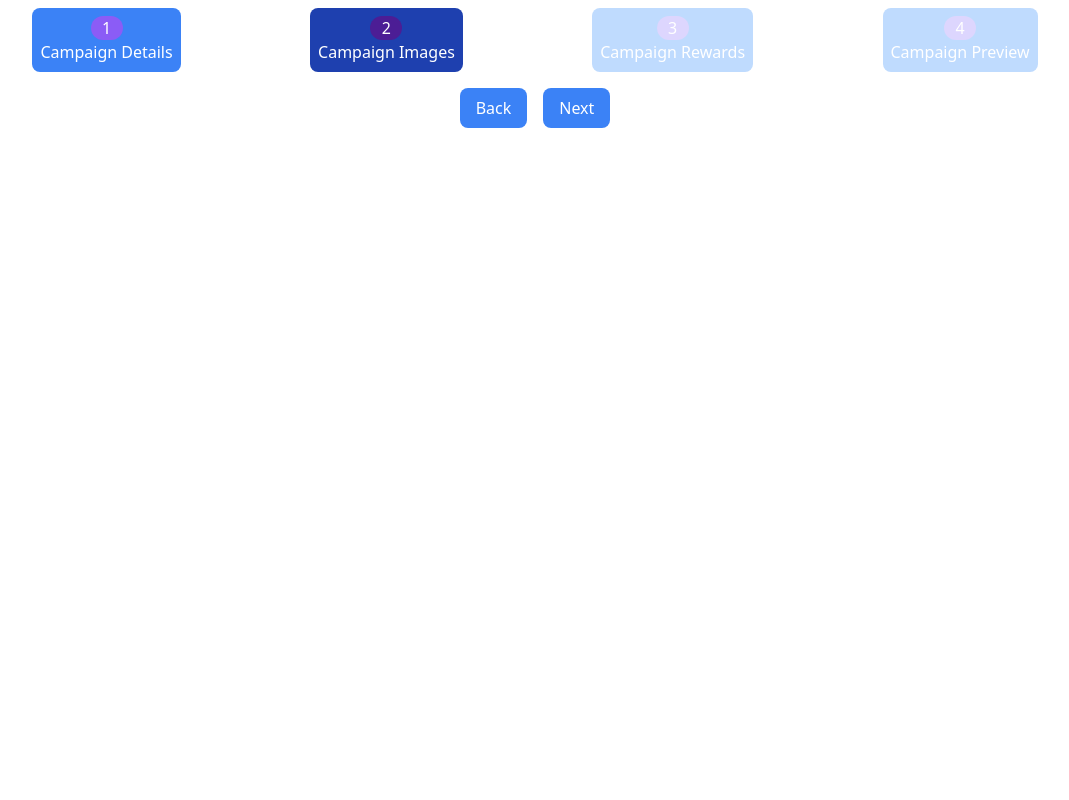
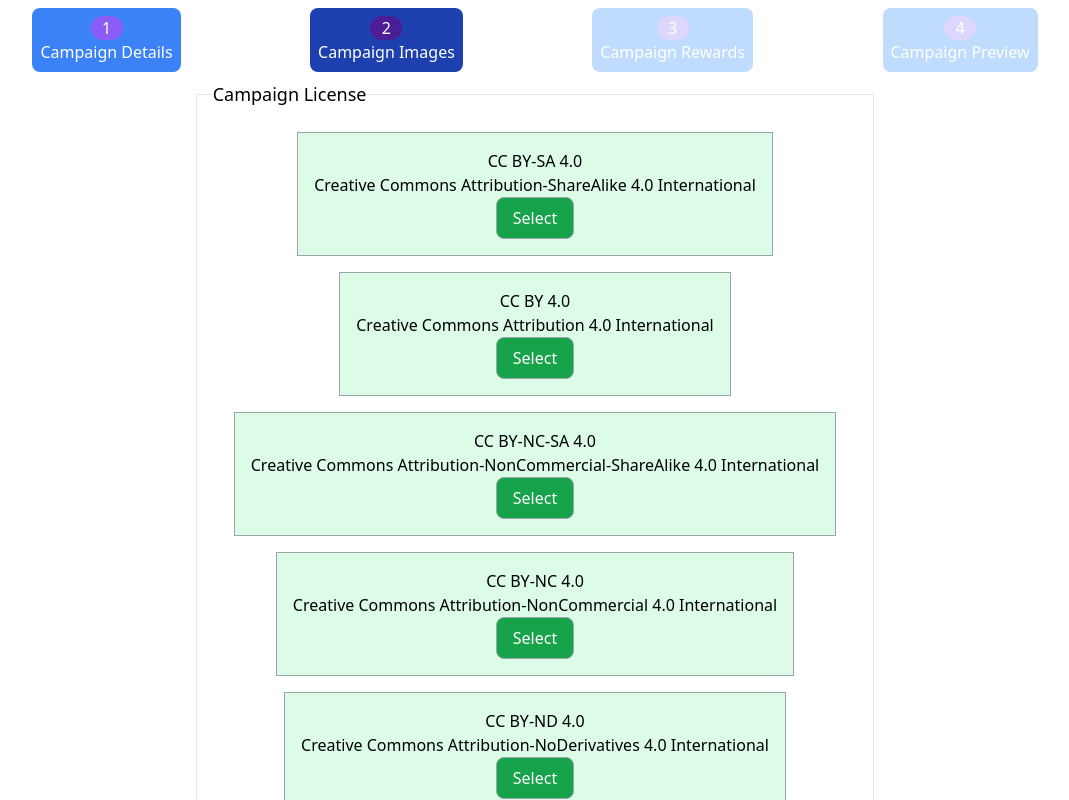
Before and after one commit to nokibsarkar/bot-commons-wizard, a React (Create React App) app in the folder frontend/: page / in a window 1280 px wide. Both pictures are taken after a click on the button "Next". Shown: the top 800 px of the page, without its empty margins (105-1174 px from the left). Built offline with nearby package versions, Linux system fonts and the light colour scheme.

Commit message:
Added license

```diff
--- a/frontend/src/Components/WizardBuilder/ImageSearcher.jsx
+++ b/frontend/src/Components/WizardBuilder/ImageSearcher.jsx
@@ -34,11 +34,7 @@ const ImageSearcher = ({ setImageURL, defaultImageURL, fieldName = "Select Image
         }
     }, [imageURL, defaultImageURL, previewRef]);
     return (
-        <fieldset className="flex flex-col items-center border-solid border-gray-600 p-5" style={
-            {
-                borderWidth: "1px",
-            }
-        }>
+        <fieldset className="flex flex-col items-center border-solid border border-gray-600 p-5">
             <legend className="text-lg">{fieldName}</legend>
             <img ref={previewRef} src={absoluteImageURL} alt="Campaign Image" className="w-44 h-auto" />
             <div className="flex flex-row justify-center items-center">
--- a/frontend/src/Components/WizardBuilder/License.jsx
+++ b/frontend/src/Components/WizardBuilder/License.jsx
@@ -0,0 +1,53 @@
+const CampaignLicense = ({ state, dispatch }) => {
+    return <fieldset className="flex flex-col justify-center items-center border p-4">
+        <legend className="text-lg">Campaign License</legend>
+        <div className="flex flex-col justify-center items-center">
+            {state?.licenses?.map((license, i) => {
+                const bgColor = license.selected ? "bg-green-500" : "bg-green-100";
+                const textColor = license.selected ? "text-white" : "text-black";
+                const buttonBgColor = license.selected ? "bg-red-600" : "bg-green-600";
+                const buttonTextColor = license.selected ? "text-white" : "text-black";
+                const toggleSelection = () => {
+                    license.selected = !license.selected;
+                    dispatch({ type: "licenses", payload: [...state.licenses] })
+                }
+                return (
+                    <div key={i} onClick={toggleSelection} className={`${bgColor} cursor-pointer border border-gray-400 m-2 p-4 w-30 h-50 flex flex-col justify-center items-center`}>
+                        <span className="text-black">{license.code}</span>
+                        <span>{license.name}</span>
+                        <button type="button" className={` ${buttonBgColor} text-white border w-fit border-gray-400 rounded-lg px-4 py-2 m-0`} >
+                            {license.selected ? "Unselect" : "Select"}
+                            </button>
+                    </div>
+                )
+            })}
+            <button
+                type="button" className="border w-1/2 border-gray-400 rounded-lg px-4 py-2 m-0"
+            onClick={() => dispatch({ type: "licenseCustom", payload: !state.licenseCustom })}>
+                {state.licenseCustom ? "Allow Only Standard License" : "Include Custom License"}
+                </button>
+
+            {state?.licenseCustom && <fieldset className="border border-gray-500">
+                <legend>Custom License</legend>
+                <input
+                    className="border border-gray-400 rounded-lg px-4 py-2 m-2"
+                    type="text"
+                    placeholder="License Name"
+                    value={state.licenseName}
+                    onChange={(e) => dispatch({ type: "licenseName", payload: e.target.value })}
+                />
+                <input
+                    className="border border-gray-400 rounded-lg px-4 py-2 m-2"
+                    type="text"
+                    placeholder="License Template"
+                    value={state.licenseURL}
+                    onChange={(e) => dispatch({ type: "licenseURL", payload: e.target.value })}
+                />
+            </fieldset>
+            }
+        </div>
+
+        <button type="button" className="border w-fit border-gray-400 rounded-lg px-4 py-2 m-0" onClick={() => dispatch({ type: "step", payload: 2 })}>Next</button>
+    </fieldset>
+}
+export default CampaignLicense;
--- a/frontend/src/Components/WizardBuilder/index.jsx
+++ b/frontend/src/Components/WizardBuilder/index.jsx
@@ -1,44 +1,120 @@
 import { useReducer, useState } from "react";
 import CampaignDetails from "./Details";
+import CampaignLicense from "./License";
+const initialState = {
+    step: 0,
+    name: "Campaign Name",
+    description: "Campaign Description",
+    startDate: "",
+    endDate: "",
+    image: "https://via.placeholder.com/220x220",
+    banner: "https://via.placeholder.com/220x220",
+    tutorialFile: "",
+    tutorialLink: "",
+    licenseOnlyAuthor: false,
+    licenseCustom: true,
+    licenses: [
+        {
+            name: "Creative Commons Attribution-ShareAlike 4.0 International",
+            link: "https://creativecommons.org/licenses/by-sa/4.0/",
+            code: "CC BY-SA 4.0",
+            selected: false,
+        },
+        {
+            name: "Creative Commons Attribution 4.0 International",
+            link: "https://creativecommons.org/licenses/by/4.0/",
+            code: "CC BY 4.0",
+            selected: false,
+        },
+        {
+            name: "Creative Commons Attribution-NonCommercial-ShareAlike 4.0 International",
+            link: "https://creativecommons.org/licenses/by-nc-sa/4.0/",
+            code: "CC BY-NC-SA 4.0",
+            selected: false,
+        },
+        {
+            name: "Creative Commons Attribution-NonCommercial 4.0 International",
+            link: "https://creativecommons.org/licenses/by-nc/4.0/",
+            code: "CC BY-NC 4.0",
+            selected: false,
+        },
+        {
+            name: "Creative Commons Attribution-NoDerivatives 4.0 International",
+            link: "https://creativecommons.org/licenses/by-nd/4.0/",
+            code: "CC BY-ND 4.0",
+            selected: false,
+        },
+        {
+            name: "Creative Commons Attribution-NonCommercial-NoDerivatives 4.0 International",
+            link: "https://creativecommons.org/licenses/by-nc-nd/4.0/",
+            code: "CC BY-NC-ND 4.0",
+            selected: false,
+        },
+        {
+            name: "Creative Commons Zero v1.0 Universal",
+            link: "https://creativecommons.org/publicdomain/zero/1.0/",
+            code: "CC0 1.0",
+            selected: false,
+        }
+    ],
+    categories: [
+        "Category:Images published using Campaign Wizards created with the Korikath Campaign Wizard Builder",
+    ]
+
+}
 const reducer = (state, action) => {
     switch (action.type) {
         case "name":
             return { ...state, name: action.payload };
         case "description":
             return { ...state, description: action.payload };
+        case "startDate":
+            return { ...state, startDate: action.payload };
         case "endDate":
             return { ...state, endDate: action.payload };
         case "image":
             return { ...state, image: action.payload };
-        case "reward":
-            return { ...state, reward: action.payload };
-        case "rewardDescription":
-            return { ...state, rewardDescription: action.payload };
+        case "banner":
+            return { ...state, banner: action.payload };
+        case "tutorialFile":
+            return { ...state, tutorialFile: action.payload };
+        case "tutorialLink":
+            return { ...state, tutorialLink: action.payload };
+        case "licenseOnlyAuthor":
+            return { ...state, licenseOnlyAuthor: action.payload };
+        case "licenseCustom":
+            return { ...state, licenseCustom: action.payload };
+        case "licenses":
+            return { ...state, licenses: action.payload };
+        case "categories":
+            return { ...state, categories: action.payload };
         case "step":
-            return { ...state, step: action.payload };
+            {
+                if (typeof action.payload !== "number")
+                    try {
+                        action.payload = parseInt(action.payload);
+                    } catch (e) {
+                        return state;
+                    }
+                if (action.payload < 0)
+                    action.payload = 0;
+                return { ...state, step: action.payload };
+            }
         default:
             return state;
     }
 }
-const initialState = {
-    name: "Campaign Name",
-    description: "Campaign Description",
-    endDate: "2020-10-20",
-    image: "https://via.placeholder.com/220x221",
-    reward: "Reward",
-    rewardDescription: "Reward Description",
-    step: 0
-}
+
 const Stepper = ({ steps, step, setStep }) => {
     return (
-        <div className="flex flex-row justify-evenly w-full p-2">
+        <div className="flex flex-row justify-evenly w-full p-2 cursor-pointer">
             {steps.map((s, i) => {
                 const isCompleted = i < step;
                 const isActive = i === step;
                 const divBg = isActive ? "bg-blue-800" : isCompleted ? "bg-blue-500" : "bg-blue-200";
                 const indexBg = isActive ? "bg-violet-900" : isCompleted ? "bg-violet-500" : "bg-violet-200";
                 return (
-                    <div key={i} className={`${divBg} flex flex-col justify-center items-center text-center rounded-lg p-2  text-white`}>
+                    <div key={i} className={`${divBg} flex flex-col justify-center items-center text-center rounded-lg p-2  text-white`} onClick={() => setStep(i)}>
                         <span className={`text-white rounded-full ${indexBg} inline-block w-8`}>{i + 1}</span>
                         <span>{s}</span>
                     </div>
@@ -52,8 +128,8 @@ const StageSelector = (step, props) => {
     switch (step) {
         case 0:
             return <CampaignDetails {...props} />;
-        // case 1:
-        //     return <CampaignImages {...props} />;
+        case 1:
+            return <CampaignLicense {...props} />;
         // case 2:
         //     return <CampaignRewards {...props} />;
         // case 3:
@@ -65,22 +141,13 @@ const StageSelector = (step, props) => {
 
 const WizardBuilder = () => {
     const steps = ["Campaign Details", "Campaign Images", "Campaign Rewards", "Campaign Preview"];
-    const [step, setStep] = useState(0);
     const [state, dispatch] = useReducer(reducer, initialState);
+    const [step, setStep] = [state.step, (step) => dispatch({ type: "step", payload: step })];
 
     return (
         <div className="flex flex-col justify-center items-center">
             <Stepper steps={steps} step={step} setStep={setStep} />
-            <div className="flex flex-row  items-center">
-                <button className="bg-blue-500 text-white rounded-lg px-4 py-2 m-2" onClick={() => step && setStep(step - 1)}>
-                    Back</button>
-                <button className="bg-blue-500 text-white rounded-lg px-4 py-2
-                m-2" onClick={() => step < steps.length - 1 && setStep(step + 1)}>
-                    Next</button>
-            </div>
-            <div className="flex flex-col justify-center items-center">
-                {StageSelector(step, { state, dispatch })}
-            </div>
+            {StageSelector(step, { state, dispatch })}
         </div>
     )
 }
--- a/frontend/src/index.css
+++ b/frontend/src/index.css
@@ -537,6 +537,15 @@ video {
   margin: 0px;
 }
 
+.m-4 {
+  margin: 1rem;
+}
+
+.mx-2 {
+  margin-left: 0.5rem;
+  margin-right: 0.5rem;
+}
+
 .block {
   display: block;
 }
@@ -591,12 +600,24 @@ video {
   width: 11rem;
 }
 
+.w-1\/2 {
+  width: 50%;
+}
+
+.cursor-pointer {
+  cursor: pointer;
+}
+
 .flex-row {
   flex-direction: row;
 }
 
 .flex-col {
   flex-direction: column;
+}
+
+.flex-wrap {
+  flex-wrap: wrap;
 }
 
 .items-center {
@@ -644,6 +665,11 @@ video {
 .border-gray-600 {
   --tw-border-opacity: 1;
   border-color: rgb(75 85 99 / var(--tw-border-opacity));
+}
+
+.border-gray-500 {
+  --tw-border-opacity: 1;
+  border-color: rgb(107 114 128 / var(--tw-border-opacity));
 }
 
 .border-x-teal-100 {
@@ -702,6 +728,51 @@ video {
   background-color: rgb(139 92 246 / var(--tw-bg-opacity));
 }
 
+.bg-green-100 {
+  --tw-bg-opacity: 1;
+  background-color: rgb(220 252 231 / var(--tw-bg-opacity));
+}
+
+.bg-green-500 {
+  --tw-bg-opacity: 1;
+  background-color: rgb(34 197 94 / var(--tw-bg-opacity));
+}
+
+.bg-red-500 {
+  --tw-bg-opacity: 1;
+  background-color: rgb(239 68 68 / var(--tw-bg-opacity));
+}
+
+.bg-green-900 {
+  --tw-bg-opacity: 1;
+  background-color: rgb(20 83 45 / var(--tw-bg-opacity));
+}
+
+.bg-red-900 {
+  --tw-bg-opacity: 1;
+  background-color: rgb(127 29 29 / var(--tw-bg-opacity));
+}
+
+.bg-green-700 {
+  --tw-bg-opacity: 1;
+  background-color: rgb(21 128 61 / var(--tw-bg-opacity));
+}
+
+.bg-red-700 {
+  --tw-bg-opacity: 1;
+  background-color: rgb(185 28 28 / var(--tw-bg-opacity));
+}
+
+.bg-green-600 {
+  --tw-bg-opacity: 1;
+  background-color: rgb(22 163 74 / var(--tw-bg-opacity));
+}
+
+.bg-red-600 {
+  --tw-bg-opacity: 1;
+  background-color: rgb(220 38 38 / var(--tw-bg-opacity));
+}
+
 .p-5 {
   padding: 1.25rem;
 }
@@ -716,6 +787,14 @@ video {
 
 .p-2 {
   padding: 0.5rem;
+}
+
+.p-4 {
+  padding: 1rem;
+}
+
+.p-1 {
+  padding: 0.25rem;
 }
 
 .px-4 {
@@ -759,3 +838,8 @@ video {
   --tw-text-opacity: 1;
   color: rgb(255 255 255 / var(--tw-text-opacity));
 }
+
+.text-black {
+  --tw-text-opacity: 1;
+  color: rgb(0 0 0 / var(--tw-text-opacity));
+}
```
Also changed, not shown: frontend/src/Components/WizardBuilder/Details.jsx (+13 -1 lines).
